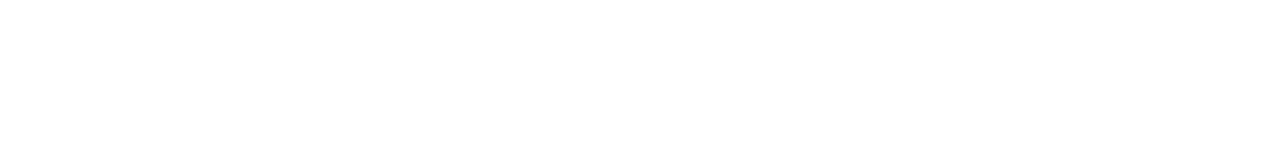
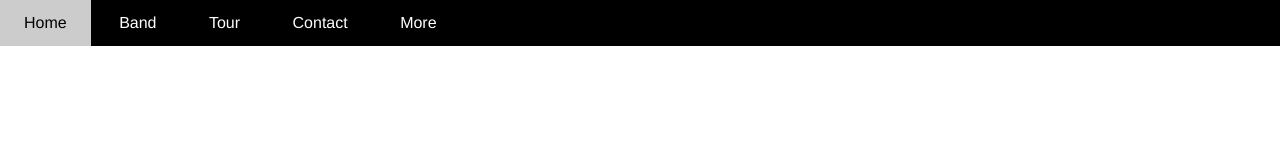
Before and after one commit to NGHIA64/w3_band, a plain HTML site: page index.html in a window 1280 px wide. Drawn offline with Linux system fonts and the light colour scheme.

Commit message:
header css

```diff
--- a/assets/css/style.css
+++ b/assets/css/style.css
@@ -0,0 +1,67 @@
+/* Reset Css */
+*{
+    margin: 0px;
+    padding: 0px;
+    box-sizing: border-box;
+}
+/*
+1. Từ ngoài vào trong
+2. Từ trên xuống dưới
+3. Từ tổng quan tới chi tiết
+*/
+/*
+1. Vị trí
+2. Kích thước (width, height)
+3. Màu sắc
+4. Kiểu dáng (kiểu chữ, hình tròn, hình vuông,..)
+ */
+html{
+    font-family: Helvetica;
+    /* thẻ html để các thẻ có chữ sẽ có css này */
+}
+
+#main {
+
+}
+
+#header {
+    height: 46px;
+    background-color: #000;
+}
+
+#nav {
+
+}
+
+#nav li {
+    display: inline-block;
+}
+
+#nav li a{
+    color: #fff;
+    text-decoration: none;
+    line-height: 46px;
+    padding: 0px 24px;
+    display: inline-block;
+}
+
+#nav .subnav{
+    display: none;
+}
+
+#nav li:hover a{
+    color: #000;
+    background-color: #ccc;
+}
+
+#slider {
+
+}
+
+#content {
+
+}
+
+#footer {
+
+}
--- a/index.html
+++ b/index.html
@@ -10,7 +10,20 @@
 <body>
     <div id="main">
         <div id="header">
-
+            <ul id="nav">
+                <li><a href="">Home</a></li>
+                <li><a href="">Band</a></li>
+                <li><a href="">Tour</a></li>
+                <li><a href="">Contact</a></li>
+                <li>
+                    <a href="">More</a>
+                    <ul class="subnav">
+                        <li><a href="">Merchandise</a></li>
+                        <li><a href="">Extras</a></li>
+                        <li><a href="">Media</a></li>
+                    </ul>
+                </li>
+            </ul>
         </div>
 
         <div id="slider">
```
